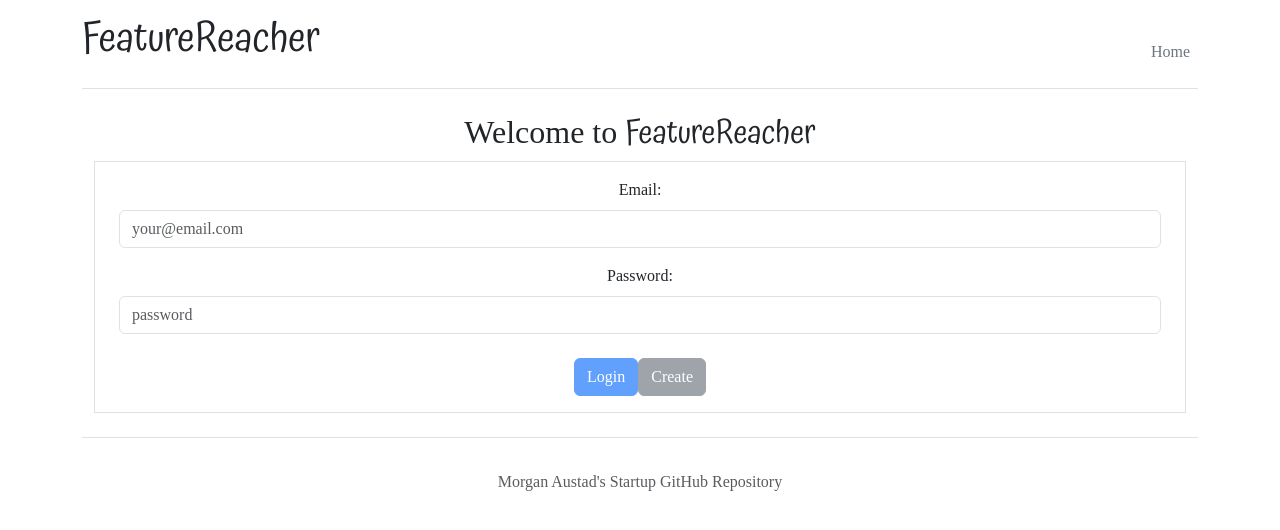
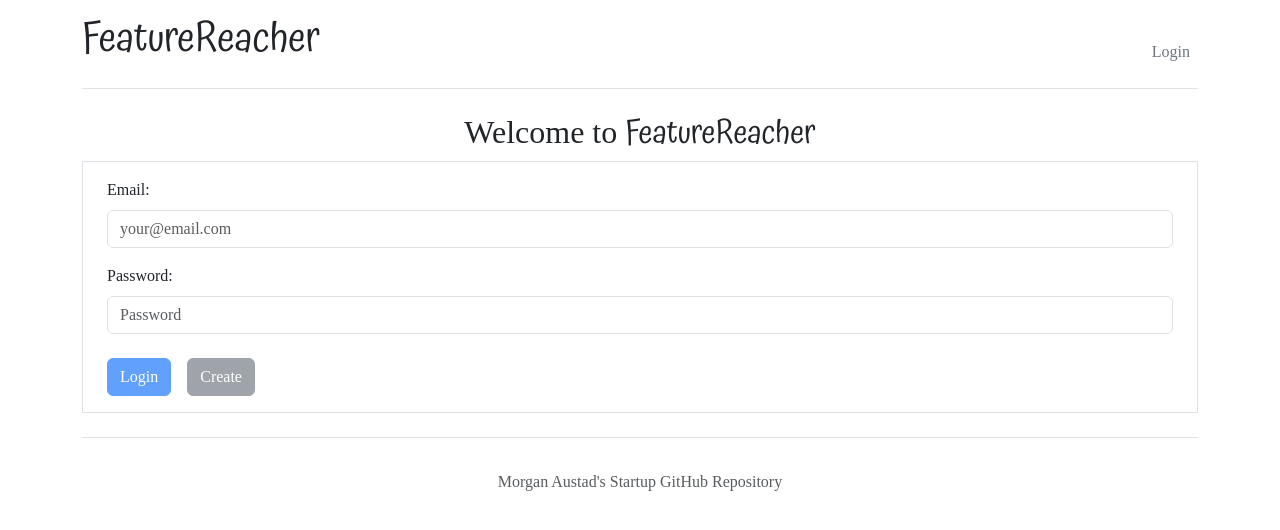
Before and after one commit to morganaustad/startup, a React (Vite) app: page / in a window 1280 px wide. Shown: the top 530 px of the page. Built offline with nearby package versions, Linux system fonts and the light colour scheme; a web font is replaced by a local one.

Commit message:
HALLELUJAH, fix account creation error in backend

```diff
--- a/src/app.jsx
+++ b/src/app.jsx
@@ -8,7 +8,7 @@ import { Features } from './features/features';
 import { Store } from './store/store';
 import { AuthState } from './login/authState';
 
-export default function App() {
+function App() {
   const [user, setUser] = React.useState(localStorage.getItem('user') || null);
   const [game, setGame] = React.useState(localStorage.getItem('game') || null);
   const currentAuthState = user ? AuthState.Authenticated : AuthState.Unauthenticated;
@@ -26,7 +26,7 @@ export default function App() {
             </NavLink>
 
             <menu className="nav col-12 col-md-auto mb-2 justify-content-center mb-md-0">
-                <li className="nav-item"><NavLink to="/"  className="nav-link px-2 link-secondary">Home</NavLink></li>
+                <li className="nav-item"><NavLink to="/"  className="nav-link px-2 link-secondary">Login</NavLink></li>
                 {authState === AuthState.Authenticated &&<li className="nav-item"><NavLink to="features"  className="nav-link px-2 link-dark">Suggest Features</NavLink></li>}
                 {authState === AuthState.Authenticated && <li className="nav-item"><NavLink to="store"  className="nav-link px-2 link-dark">Game Store Page</NavLink></li>}
                 {/*
@@ -77,4 +77,4 @@ function NotFound() {
   );
 }
 
-// export default App;
+export default App;
--- a/src/login/authenticated.jsx
+++ b/src/login/authenticated.jsx
@@ -20,15 +20,19 @@ export function Authenticated(props) {
   }
 
   return (
-    <div>
-        <h2 className="text-center">Welcome to <span>FeatureReacher</span></h2>
-        <div className='color-primary'>{props.user}</div>
-        <Button variant='primary' onClick={() => navigate('/features')}>
-        Suggest Features
-        </Button>
-        <Button variant='secondary' onClick={() => logout()}>
-        Logout
-        </Button>
+    <div className='d-flex flex-column align-items-center justify-content-center'>
+        <h2 className="text-center p-3">Welcome to <span>FeatureReacher</span></h2>
+
+        <div className='d-flex flex-column border p-5'>
+            <p className='text-center text-muted'>Signed in as:</p>
+            <div className='color-primary fs-3 mb-4'>{props.userName}</div>
+            <Button variant='primary' className='m-2' onClick={() => navigate('/features')}>
+            Suggest Features
+            </Button>
+            <Button variant='secondary' className='m-2' onClick={() => logout()}>
+            Logout
+            </Button>
+        </div>
     </div>
   );
 }
--- a/src/login/login.jsx
+++ b/src/login/login.jsx
@@ -6,7 +6,7 @@ import { AuthState } from './authState';
 
 export function Login({ userName, authState, onAuthChange }) {
   return (
-    <main className='container-fluid text-center'>
+    <main>
       <div>
         {authState === AuthState.Authenticated && (
           <Authenticated userName={userName} onLogout={() => onAuthChange(userName, AuthState.Unauthenticated)} />
--- a/src/login/unauthenticated.jsx
+++ b/src/login/unauthenticated.jsx
@@ -19,10 +19,10 @@ export function Unauthenticated(props) {
   async function loginOrCreate(endpoint) {
     const response = await fetch(endpoint, {
       method: 'post',
-      body: JSON.stringify({ email: userName, password: password }),
       headers: {
         'Content-type': 'application/json; charset=UTF-8',
       },
+      body: JSON.stringify({ email: userName, password: password }),
     });
     if (response?.status === 200) {
       localStorage.setItem('user', userName);
@@ -44,9 +44,9 @@ export function Unauthenticated(props) {
             </div>
             <div className='mb-4'>
                 <label className='form-label'>Password:</label>
-                <input className='form-control' type='password' onChange={(e) => setPassword(e.target.value)} placeholder='password' />
+                <input className='form-control' type='password' onChange={(e) => setPassword(e.target.value)} placeholder='Password' />
             </div>
-            <Button variant='primary' onClick={() => loginUser()} disabled={!userName || !password}>
+            <Button variant='primary' className='me-3' onClick={() => loginUser()} disabled={!userName || !password}>
             Login
             </Button>
             <Button variant='secondary' onClick={() => createUser()} disabled={!userName || !password}>
--- a/vite.config.js
+++ b/vite.config.js
@@ -1,9 +1,11 @@
 import { defineConfig } from 'vite';
+import react from '@vitejs/plugin-react';
 
 export default defineConfig({
+    plugins: [react()],
   server: {
     proxy: {
-      '/api': 'http://localhost:3000',
+      '/api': 'http://localhost:4000',
     },
   },
 });
```
Also changed, not shown: package.json (+4 -6 lines), 2 other files (tests, documents, lock files or other folders).
